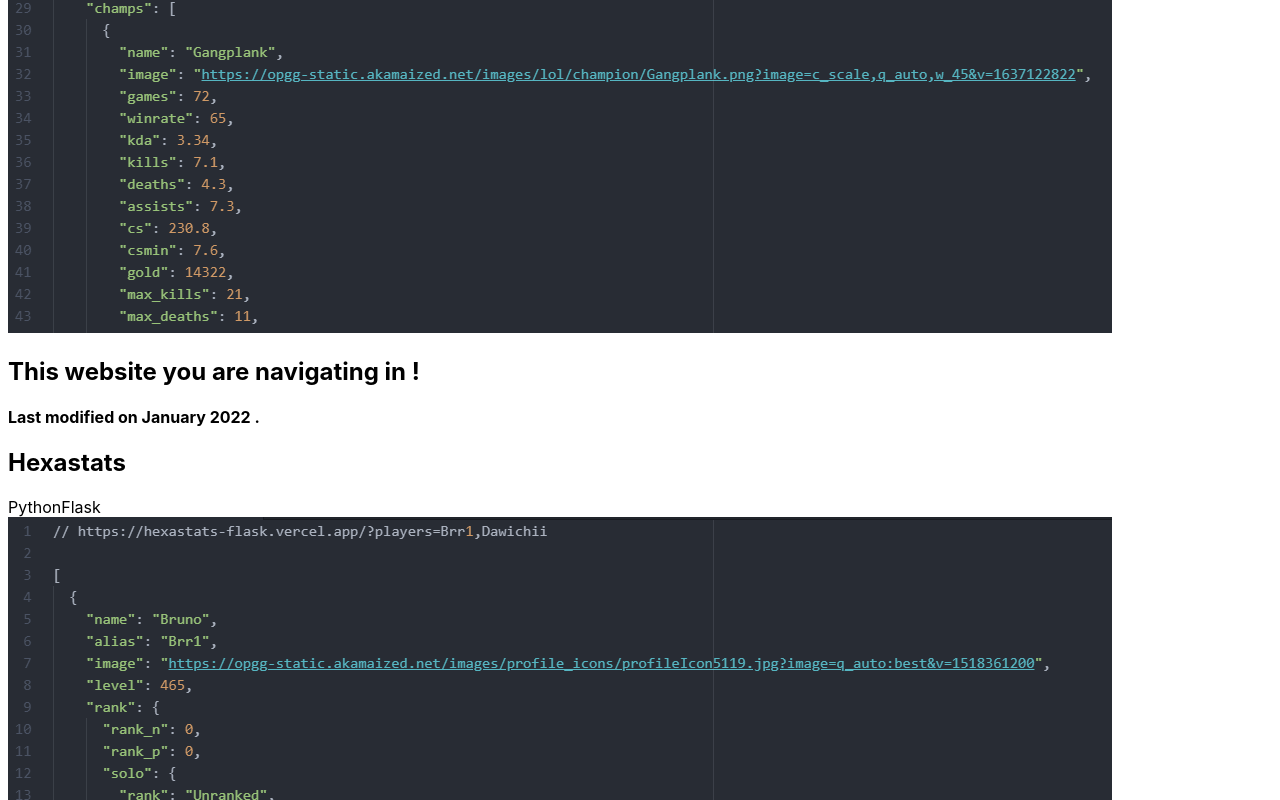
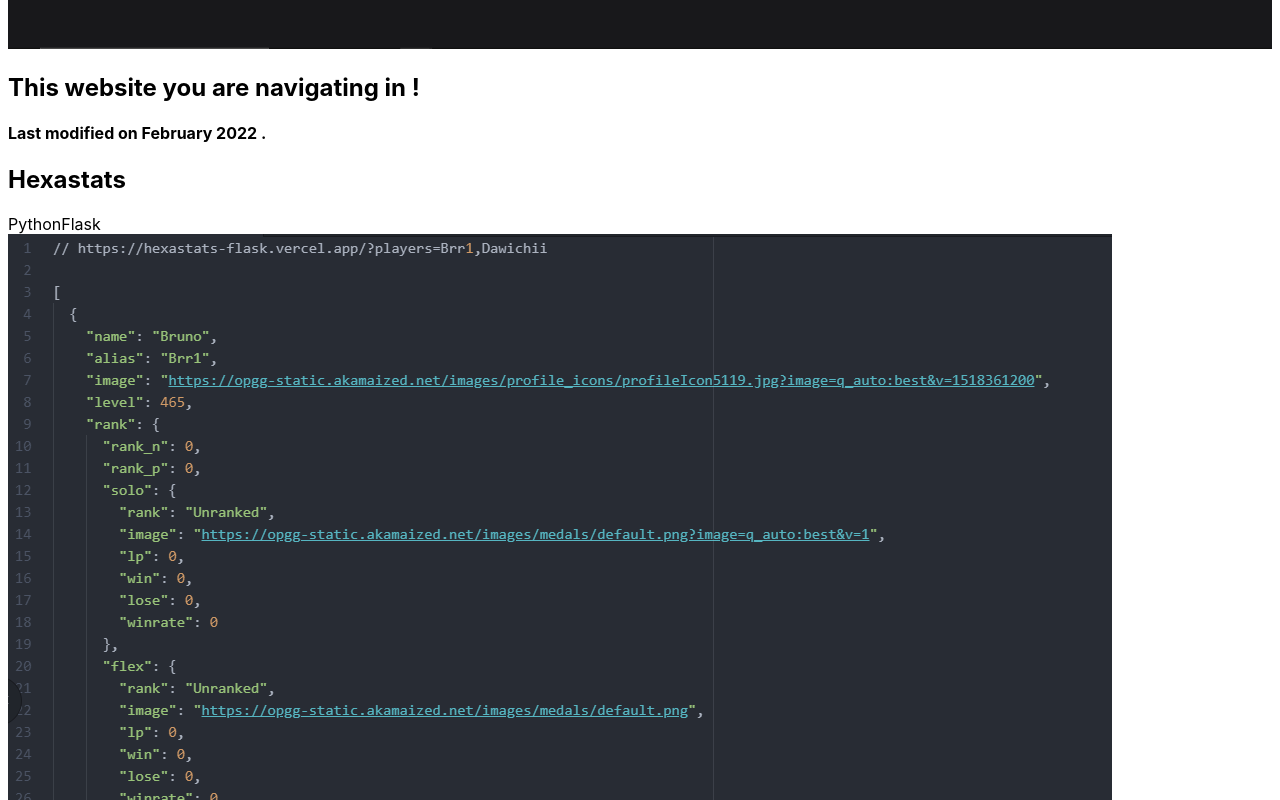
Before and after one commit to Brr1-99/Brr1, a Next.js app: page /projects in a window 1280 px wide. Shown: the part 1880-2680 px from the top of the page. Built offline with nearby package versions, Linux system fonts and the light colour scheme.

Commit message:
Projectile Motion added

```diff
--- a/components/grid.js
+++ b/components/grid.js
@@ -1,13 +1,15 @@
 import React from 'react'
 import Image from 'next/image'
 import Hexastats from '../images/hexastats.png'
+import Projectile from '../images/projectile.png'
+import Brr1 from '../images/Brr1.png'
 import Focus from '../images/focus.svg'
 
 const projects = [
 	{
 		title: 'Brr1',
-		date: 'January 2022',
-		image: Hexastats,
+		date: 'February 2022',
+		image: Brr1,
 		url: 'Brr1',
 		desc: 'This website you are navigating in !',
 		programs: ['JavaScript', 'React', 'Tailwindcss']
@@ -27,6 +29,14 @@
 		url: 'TFG',
 		desc: "Online management of the workshops' inventory of my college. ",
 		programs: ['Python', 'Flask','MariaDB']
+	},
+	{
+		title: 'Projectile Motion',
+		date: 'February 2022',
+		image: Projectile,
+		url: 'Projectile_Motion',
+		desc: "Simulation of a bullet trayectory with realistic physics using pygame ",
+		programs: ['Python']
 	}
 ]
 
```
Also changed, not shown: images/Brr1.png (added), images/projectile.png (added).
